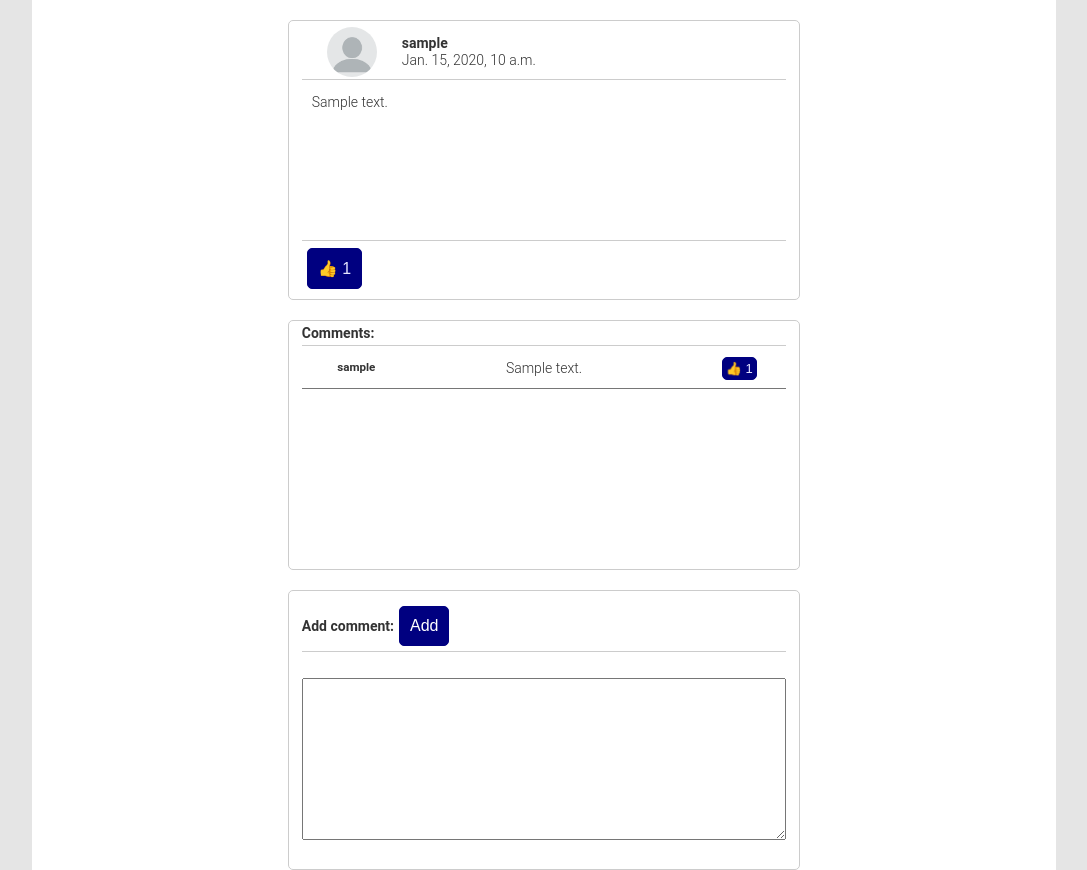
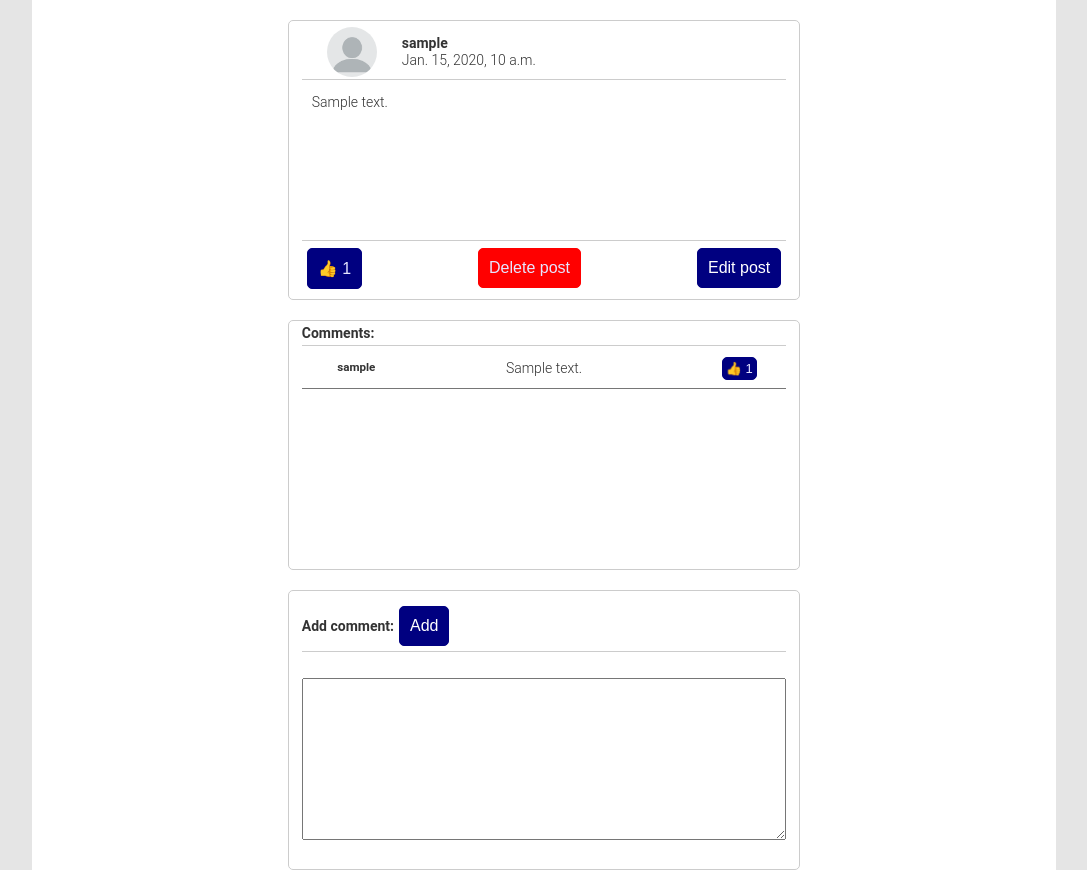
Before and after one commit to alopalka/Django_Social_Media, a Django app: page /posts/post/details/1 in a window 1280 px wide. Shown: the part 70-940 px from the top of the page, without its empty margins (96-1183 px from the left). Run offline with Django 4.2, Linux system fonts and the light colour scheme; a user stored in the database is signed in; tables that the repository leaves empty hold one stand-in row (values such as "Sample post").

Commit message:
Created update post logic
Added js hide/show button for post edition section. Modified slightly post details look

```diff
--- a/social_media/posts/urls.py
+++ b/social_media/posts/urls.py
@@ -9,6 +9,7 @@ urlpatterns=[
     path('post/details/<int:pk>',views.details_post,name="details"),
     path('post/add',views.create_post,name="postcreate"),
     path('post/delete/<int:pk>',views.delete_post,name="postdelete"),
+    path('post/update/<int:pk>',views.update_post,name="postupdate"),
     path('comment/react/<int:pk>',views.react_to_comment,name="commentreact"),
     path('comment/create/<int:pk>',views.create_comment,name="commentcreate"),
 ]
--- a/social_media/posts/views.py
+++ b/social_media/posts/views.py
@@ -1,4 +1,3 @@
-import re
 from django.shortcuts import redirect, render
 from django.contrib.auth.decorators import login_required
 
@@ -94,12 +93,20 @@ def details_post(request,pk,template="posts/posts_details_page.html"):
     post.amount_of_likes=len(post.likes.all())
     comments=Comment.objects.filter(post_parent=post)
 
+    if comments:
+        comment_exist=True
+    else:
+        comment_exist=False
+
+    update_form=PostForm(instance=post)
     form=CommentForm()
 
     for comment in comments:
         comment.amount_of_likes=len(comment.likes.all())
 
     context={
+        'update_form':update_form,
+        'comment_exist':comment_exist,
         'form':form,
         'post':post,
         'comments':comments,
@@ -114,3 +121,18 @@ def delete_post(request,pk):
         post.delete()
 
     return redirect("/")
+
+@login_required
+def update_post(request,pk):
+
+    found_post=Post.objects.filter(id=pk,author=request.user)
+
+    if request.method=="POST" and found_post:
+
+        form=PostForm(request.POST)
+        if form.is_valid():
+            found_post.update(text=form.cleaned_data['text'])
+            return redirect("/posts/post/details/{}".format(pk))
+
+
+    return redirect("/")
--- a/social_media/static/css/posts/style_posts.css
+++ b/social_media/static/css/posts/style_posts.css
@@ -174,3 +174,21 @@
     width: 95%;
     margin:15px 0px;
 }
+
+#edit-section{
+    display: none;
+}
+
+#edit-section form{
+    height: 100%;
+    width: 100%;
+    display: flex;
+    align-items: center;
+    justify-content: space-evenly;
+    flex-direction: column;
+}
+
+#edit-section textarea{
+    height: 75%;
+    width: 95%;
+}
--- /dev/null
+++ b/social_media/static/js/posts/post_details.js
@@ -0,0 +1,8 @@
+document.getElementById("edit-btn").addEventListener("click",function(){
+        var editSectionDisplay=document.getElementById("edit-section").style.display;
+        if(editSectionDisplay=="none"){
+            document.getElementById("edit-section").style.display="block";
+        }else{
+            document.getElementById("edit-section").style.display="none";
+        }
+    })
--- a/social_media/templates/mainapp/main_template.html
+++ b/social_media/templates/mainapp/main_template.html
@@ -37,4 +37,8 @@
 
     </footer>
 </body>
+
+{% block script %}
+{% endblock %}
+
 </html>
--- a/social_media/templates/posts/posts_details_page.html
+++ b/social_media/templates/posts/posts_details_page.html
@@ -7,6 +7,10 @@
 
 {% block css_links %}
 <link rel="stylesheet" href="{% static 'css/posts/style_posts.css' %}">
+{% endblock %}
+
+{% block script %}
+<script type="text/javascript" src="{% static 'js/posts/post_details.js' %}"></script>
 {% endblock %}
 
 {% block content %}
@@ -30,8 +34,28 @@
                         <p>👍 {% if post.amount_of_likes > 0 %}{{ post.amount_of_likes }}{% endif %}</p>
                     </a>
                 </button>
+                {% if user == post.author %}
+                    <button class="btn-delete">
+                        <a href="{% url 'posts:postdelete' pk=post.pk %}">
+                            <p>Delete post</p>
+                        </a>
+                    </button>
+                    <button class="btn-classic" id="edit-btn">
+                        <p>Edit post</p>
+                    </button>
+                {% endif %}
             </div>
         </li>
+        <li class="post" id="edit-section">
+            <form action="{% url 'posts:postupdate' pk=post.pk %}" method="post">
+                {% csrf_token %}
+                {{ update_form.text }}
+                <button class="btn-classic" type="submit">
+                    Save changes
+                </button>
+            </form>
+        </li>
+        {% if comment_exist is True %}
         <li id="comment-section">
             <div class="top-section">
                 <h4>Comments:</h4>
@@ -56,6 +80,7 @@
                 {% endfor %}
             </ul>
         </li>
+        {% endif %}
         <li class="add-section">
             <div class="top-section">
                 <h4>Add comment: </h4>
```
Also changed, not shown: social_media/posts/forms.py (line endings or trailing spaces).
